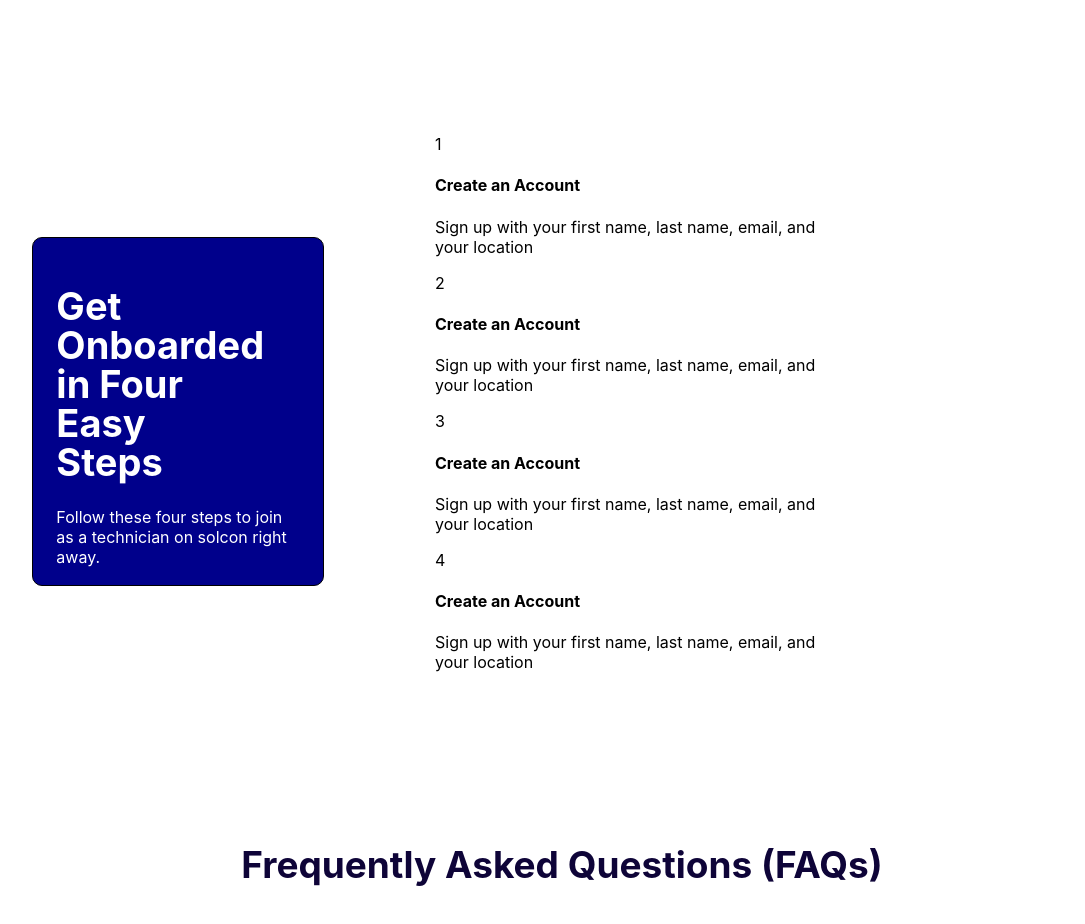
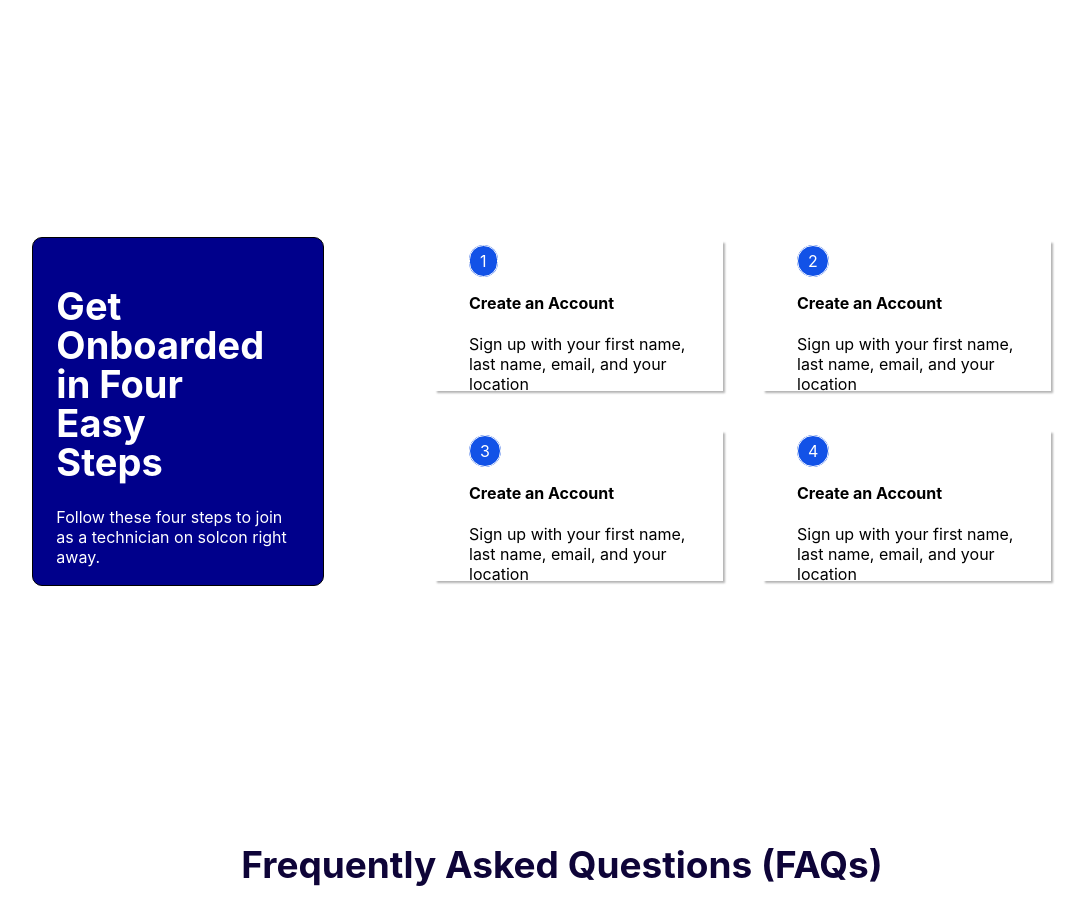
Before and after one commit to mfonmfon/solcoon, a React (Create React App) app: page / in a window 1280 px wide. Shown: the part 1800-2724 px from the top of the page, without its empty margins (78-1163 px from the left). Built offline with nearby package versions, Linux system fonts and the light colour scheme.

Commit message:
done with the component that leads the users on what to do in the app

```diff
--- a/src/styles/MappingDesign.module.css
+++ b/src/styles/MappingDesign.module.css
@@ -1,6 +1,6 @@
 .container{
   display: flex;
-  width: 70%;
+  width: 90%;
   height: 100vh;
   overflow: hidden;
   margin-top: 8%;
@@ -54,3 +54,25 @@
   padding:20px;
   border-radius:20px;
 }
+.leftSideGridContent{
+  display: grid;
+  grid-template-columns: 1fr 2fr;
+  gap: 40px;
+  margin: auto;
+  width: 670px;
+
+}
+.gridContent span{
+  background:rgb(18, 82, 231);
+  border: 1px solid;
+  border-radius: 40px;
+  padding: 5px 10px;
+  color: white;
+  margin-top: 10%;
+}
+.gridContent{
+  box-shadow: 2px 2px 2px  rgba(0,0,0,0.3);
+  padding: 10px 34px;
+  height: 130px;
+  width: 220px;
+}
```
